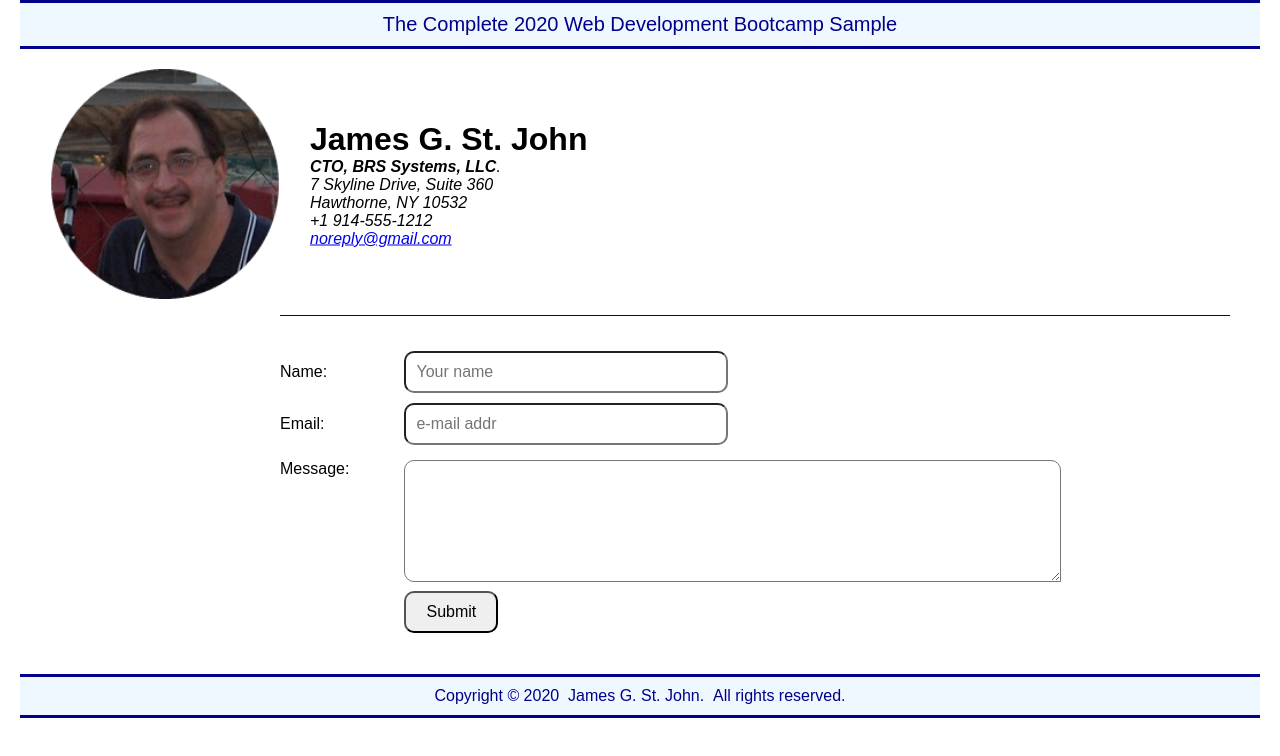
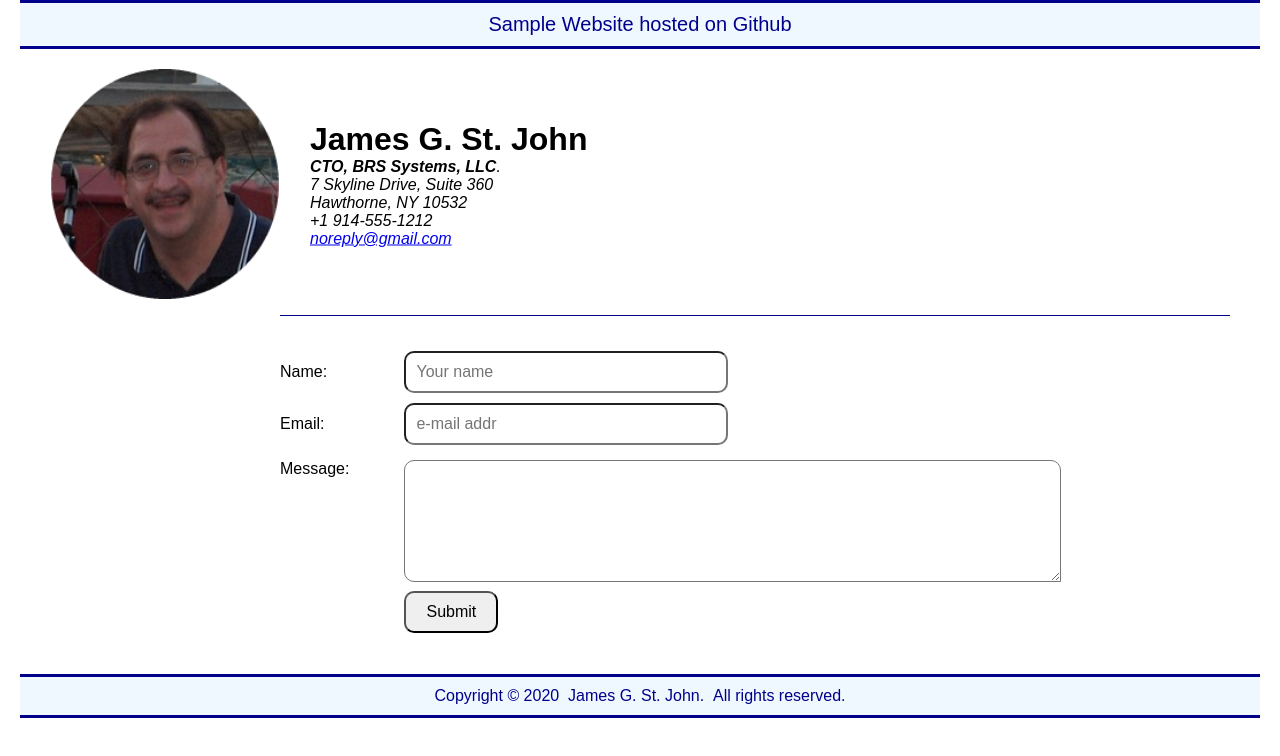
Before and after one commit to jimstjohn/cv, a plain HTML site: page contact.html in a window 1280 px wide. Drawn offline with Linux system fonts and the light colour scheme.

Commit message:
Altered HTML page headers.

```diff
--- a/contact.html
+++ b/contact.html
@@ -13,7 +13,7 @@
   <div class="container">
 
     <div class="header">
-      <span>The Complete 2020 Web Development Bootcamp Sample</span>
+      <span>Sample Website hosted on Github</span>
     </div>
 
     <div class="main">
```
Also changed, not shown: index.html (+1 -1 lines).
